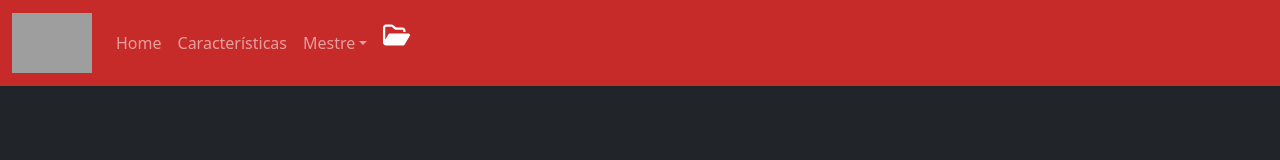
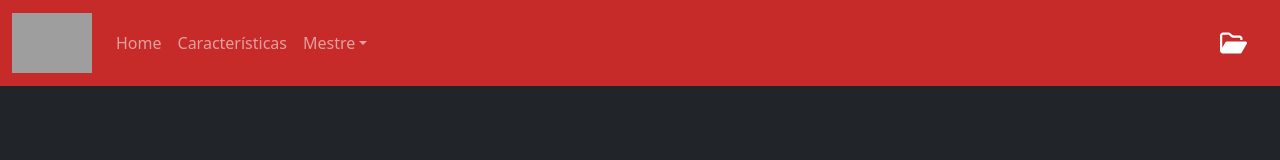
Before and after one commit to RPG-Engineers/Quiz-RPG, a React (Vite) app: page /Quiz-RPG/caracteristicas in a window 1280 px wide. Shown: the top 160 px of the page. Built offline with nearby package versions, Linux system fonts and the light colour scheme; grey boxes are pictures that could not be loaded.

Commit message:
feat: Concluído Navbar
Closes #58, Closes #59

```diff
--- a/package.json
+++ b/package.json
@@ -14,6 +14,7 @@
   "dependencies": {
     "@fortawesome/fontawesome-svg-core": "^6.5.2",
     "@fortawesome/free-regular-svg-icons": "^6.5.2",
+    "@fortawesome/free-solid-svg-icons": "^6.5.2",
     "@fortawesome/react-fontawesome": "^0.2.2",
     "bootstrap": "^5.3.3",
     "react": "^18.3.1",
--- a/src/assets/styles/custom.css
+++ b/src/assets/styles/custom.css
@@ -1,7 +1,29 @@
 body {
-    background-color: #212529;
+  background-color: #212529;
 }
 
 .navbar-color {
-    background-color: #c62b29;
+  background-color: #c62b29;
 }
+
+.remover-seta.dropdown-toggle::after {
+  display: none;
+}
+
+.custom-nav-link .nav-link:hover,
+.custom-nav-link .nav-link:focus,
+.custom-nav-link .nav-link.active {
+  color: #fff !important; /* Aumenta a transparência dos links */
+}
+
+@media (max-width: 768px) {
+  .hidden-icon {
+    display: none;
+  }
+}
+
+@media (min-width: 768px) {
+  .show-text {
+    display: none;
+  }
+}
--- a/src/components/Navbar.tsx
+++ b/src/components/Navbar.tsx
@@ -1,12 +1,27 @@
-import { Container, Nav, NavDropdown, Navbar } from "react-bootstrap";
-import { Link } from 'react-router-dom';
+import {
+  Button,
+  Container,
+  Dropdown,
+  Nav,
+  NavDropdown,
+  Navbar,
+} from "react-bootstrap";
+import { Link } from "react-router-dom";
 import LOGO from "../assets/img/logo.png";
 import { FontAwesomeIcon } from "@fortawesome/react-fontawesome";
 import { faFolderOpen } from "@fortawesome/free-regular-svg-icons";
+import {
+  faFileArrowDown,
+  faFileArrowUp,
+} from "@fortawesome/free-solid-svg-icons";
 
 const NavbarRPG: React.FC = () => {
   return (
-    <Navbar expand="md" className="navbar-color" data-bs-theme="dark">
+    <Navbar
+      expand="md"
+      className="navbar-color custom-nav-link"
+      data-bs-theme="dark"
+    >
       <Container fluid>
         <Navbar.Brand as={Link} to={"/"}>
           <img src={LOGO} height="60" className="" alt="D&D Logo" />
@@ -40,8 +55,64 @@ const NavbarRPG: React.FC = () => {
                 Questionários
               </NavDropdown.Item>
             </NavDropdown>
-            <FontAwesomeIcon icon={faFolderOpen} style={{color: "white"}} className="fa-xl mx-2" />
+            <NavDropdown
+              title="Importar/Exportar Dados"
+              id="export-nav-dropdown"
+              className="show-text"
+            >
+              <Dropdown.Item as="button">
+                <Button variant="button">
+                  <FontAwesomeIcon
+                    icon={faFileArrowUp}
+                    className="fa-xl mx-2"
+                  />
+                  Exportar dados
+                </Button>
+              </Dropdown.Item>
+              <Dropdown.Item as="button">
+                <Button variant="button">
+                  <FontAwesomeIcon
+                    icon={faFileArrowDown}
+                    className="fa-xl mx-2"
+                  />
+                  Importar dados
+                </Button>
+              </Dropdown.Item>
+            </NavDropdown>
           </Nav>
+          <Dropdown>
+            <Dropdown.Toggle
+              variant="link"
+              id="export-dropdown"
+              className="remover-seta"
+            >
+              <FontAwesomeIcon
+                icon={faFolderOpen}
+                style={{ color: "white" }}
+                className="fa-xl mx-2 hidden-icon"
+              />
+            </Dropdown.Toggle>
+            <Dropdown.Menu align="end">
+              <Dropdown.Item as="button">
+                <Button variant="button">
+                  <FontAwesomeIcon
+                    icon={faFileArrowUp}
+                    className="fa-xl mx-2"
+                  />
+                  Exportar dados
+                </Button>
+              </Dropdown.Item>
+              <Dropdown.Item as="button">
+                <Button variant="button">
+                  <FontAwesomeIcon
+                    icon={faFileArrowDown}
+                    className="fa-xl mx-2"
+                  />
+                  Importar dados
+                </Button>
+              </Dropdown.Item>
+            </Dropdown.Menu>
+          </Dropdown>
         </Navbar.Collapse>
       </Container>
     </Navbar>
```
Also changed, not shown: 1 other file (tests, documents, lock files or other folders).
